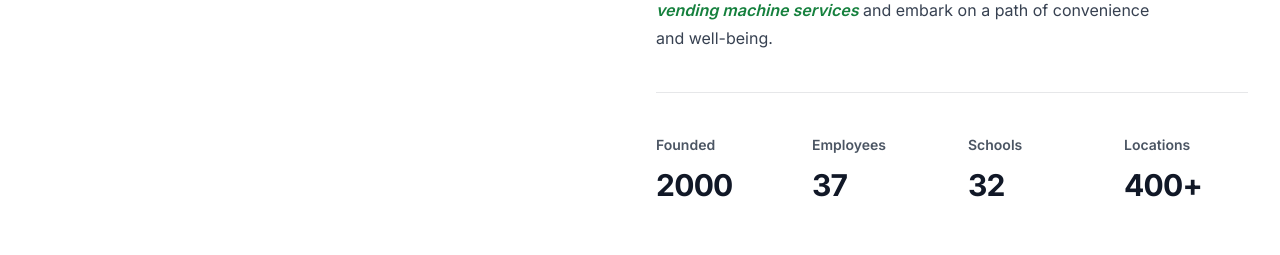
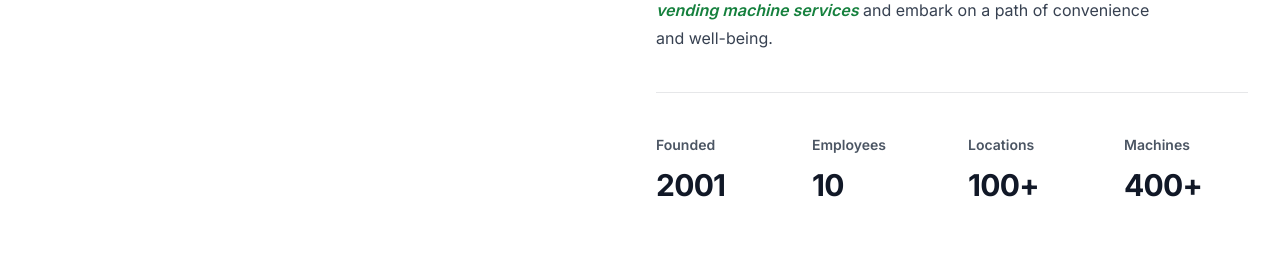
Before and after one commit to 1cmasson/double_r_vending, a Next.js app: page / in a window 1280 px wide. Shown: the part 1700-1955 px from the top of the page. Built offline with nearby package versions, Linux system fonts and the light colour scheme.

Commit message:
vending services

```diff
--- a/src/app/sections/about.js
+++ b/src/app/sections/about.js
@@ -4,10 +4,10 @@ import { LifebuoyIcon, NewspaperIcon, PhoneIcon } from '@heroicons/react/20/soli
 const stats = [
 
 
-    { label: 'Founded', value: '2000' },
-    { label: 'Employees', value: '37' },
-    { label: 'Schools', value: '32' },
-    { label: 'Locations', value: '400+' },
+    { label: 'Founded', value: '2001' },
+    { label: 'Employees', value: '10' },
+    { label: 'Locations', value: '100+' },
+    { label: 'Machines', value: '400+' },
   ]
 
 const About = () => {
```
